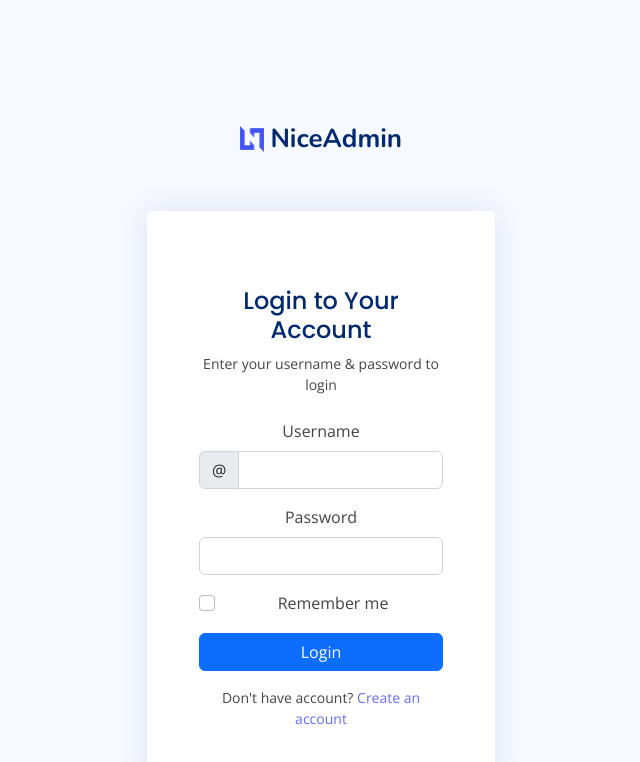
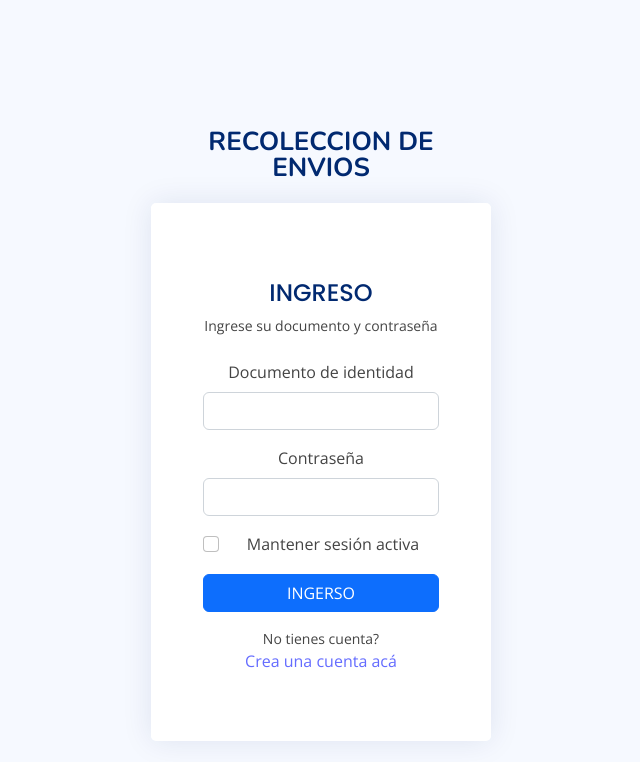
Before and after one commit to Mottaric/Ciclo4, a React (Vite) app: page / in a window 1280 px wide. Shown: the top 762 px of the page, without its empty margins (319-959 px from the left). Built offline with nearby package versions, Linux system fonts and the light colour scheme.

Commit message:
Cambios Nov 21

```diff
--- a/src/login.jsx
+++ b/src/login.jsx
@@ -7,10 +7,10 @@ const Login = () => {
             <div className="row justify-content-center">
             <div className="col-lg-4 col-md-6 d-flex flex-column align-items-center justify-content-center">
 
-                <div className="d-flex justify-content-center py-4">
-                <a href="index.html" className="logo d-flex align-items-center w-auto">
-                    <img src="assets/img/logo.png" alt=""/>
-                    <span className="d-none d-lg-block">NiceAdmin</span>
+                <div className="d-flex justify-content-center py-8">
+                <a href="/" className="logo d-flex align-items-center w-auto">
+                    {/*<!-- <img src="assets/img/logo.png" alt=""/>-->*/}
+                    <span className="d-none d-lg-block">RECOLECCION DE ENVIOS</span>
                 </a>
                 </div>{/*<!-- End Logo -->*/}
 
@@ -19,38 +19,39 @@ const Login = () => {
                 <div className="card-body">
 
                     <div className="pt-4 pb-2">
-                    <h5 className="card-title text-center pb-0 fs-4">Login to Your Account</h5>
-                    <p className="text-center small">Enter your username & password to login</p>
+                    <h5 className="card-title text-center pb-0 fs-4">INGRESO</h5>
+                    <p className="text-center small">Ingrese su documento y contraseña</p>
                     </div>
 
-                    <form className="row g-3 needs-validation" novalidate>
+                    <form className="row g-3 needs-validation" noValidate>
 
                     <div className="col-12">
-                        <label for="yourUsername" className="form-label">Username</label>
+                        <label for="yourUsername" className="form-label">Documento de identidad</label>
                         <div className="input-group has-validation">
-                        <span className="input-group-text" id="inputGroupPrepend">@</span>
+                        {/*<!--<span className="input-group-text" id="inputGroupPrepend">@</span>-->*/}
                         <input type="text" name="username" className="form-control" id="yourUsername" required />
-                        <div className="invalid-feedback">Please enter your username.</div>
+                        <div className="invalid-feedback">Ingrese su usuario.</div>
                         </div>
                     </div>
 
                     <div className="col-12">
-                        <label for="yourPassword" className="form-label">Password</label>
+                        <label for="yourPassword" className="form-label">Contraseña</label>
                         <input type="password" name="password" className="form-control" id="yourPassword" required />
-                        <div className="invalid-feedback">Please enter your password!</div>
+                        <div className="invalid-feedback">Ingerse su contraseña</div>
                     </div>
 
                     <div className="col-12">
                         <div className="form-check">
                         <input className="form-check-input" type="checkbox" name="remember" value="true" id="rememberMe" />
-                        <label className="form-check-label" for="rememberMe">Remember me</label>
+                        <label className="form-check-label" for="rememberMe">Mantener sesión activa</label>
                         </div>
                     </div>
                     <div className="col-12">
-                        <button className="btn btn-primary w-100" type="submit">Login</button>
+                        <button className="btn btn-primary w-100" type="submit">INGERSO</button>
                     </div>
                     <div className="col-12">
-                        <p className="small mb-0">Don't have account? <a href="pages-register.html">Create an account</a></p>
+                        <p className="small mb-0">No tienes cuenta?</p>
+                        <p><a href="/registro">Crea una cuenta acá</a></p>
                     </div>
                     </form>
 
--- a/src/registro.jsx
+++ b/src/registro.jsx
@@ -9,9 +9,8 @@ const Registro = () => {
             <div className="col-lg-4 col-md-6 d-flex flex-column align-items-center justify-content-center">
 
                 <div className="d-flex justify-content-center py-4">
-                <a href="index.html" className="logo d-flex align-items-center w-auto">
-                    <img src="assets/img/logo.png" alt=""/>
-                    <span className="d-none d-lg-block">NiceAdmin</span>
+                <a href="#" className="logo d-flex align-items-center w-auto">
+                   <span className="d-none d-lg-block">RECOLECCIÓN DE ENVÍOS</span>
                 </a>
                 </div>{/*<!-- End Logo -->*/}
 
@@ -20,50 +19,56 @@ const Registro = () => {
                 <div className="card-body">
 
                     <div className="pt-4 pb-2">
-                    <h5 className="card-title text-center pb-0 fs-4">Create an Account</h5>
-                    <p className="text-center small">Enter your personal details to create account</p>
+                    <h5 className="card-title text-center pb-0 fs-4">Formulario de registro</h5>
+                    {/*<!--<p className="text-center small">Ingresa tus datos personales</p>-->*/}
                     </div>
 
                     <form className="row g-3 needs-validation" noValidate>
                     <div className="col-12">
-                        <label for="yourName" className="form-label">Your Name</label>
+                        <label for="yourName" className="form-label">Nombre</label>
                         <input type="text" name="name" className="form-control" id="yourName" required/>
                         <div className="invalid-feedback">Please, enter your name!</div>
                     </div>
 
                     <div className="col-12">
-                        <label for="yourEmail" className="form-label">Your Email</label>
-                        <input type="email" name="email" className="form-control" id="yourEmail" required/>
+                        <label for="yourId" className="form-label">Documento de identidad</label>
+                        <input type="text" name="docId" className="form-control" id="yourId" required/>
                         <div className="invalid-feedback">Please enter a valid Email adddress!</div>
                     </div>
 
                     <div className="col-12">
-                        <label for="yourUsername" className="form-label">Username</label>
+                        <label for="yourPassword" className="form-label">Contraseña</label>
+                        <input type="password" name="password" className="form-control" id="yourPassword" required/>
+                        <div className="invalid-feedback">Please enter your password!</div>
+                    </div>
+
+                    <div className="col-12">
+                        <label for="yourEmail" className="form-label">Email</label>
                         <div className="input-group has-validation">
-                        <span className="input-group-text" id="inputGroupPrepend">@</span>
-                        <input type="text" name="username" className="form-control" id="yourUsername" required/>
+                        <input type="email" name="email" className="form-control" id="yourEmail" required/>
                         <div className="invalid-feedback">Please choose a username.</div>
                         </div>
                     </div>
 
                     <div className="col-12">
-                        <label for="yourPassword" className="form-label">Password</label>
-                        <input type="password" name="password" className="form-control" id="yourPassword" required/>
-                        <div className="invalid-feedback">Please enter your password!</div>
+                        <label for="yourPhone" className="form-label">Teléfono</label>
+                        <input type="text" name="telefono" className="form-control" id="yourPhone" required/>
+                        <div className="invalid-feedback">Please, enter your phone!</div>
                     </div>
 
                     <div className="col-12">
                         <div className="form-check">
                         <input className="form-check-input" name="terms" type="checkbox" value="" id="acceptTerms" required/>
-                        <label className="form-check-label" for="acceptTerms">I agree and accept the <a href="#">terms and conditions</a></label>
+                        <label className="form-check-label" for="acceptTerms">Acepto los <a href="#">términos y condiciones</a></label>
                         <div className="invalid-feedback">You must agree before submitting.</div>
                         </div>
                     </div>
                     <div className="col-12">
-                        <button className="btn btn-primary w-100" type="submit">Create Account</button>
+                        <button className="btn btn-primary w-100" type="submit">Registro</button>
                     </div>
                     <div className="col-12">
-                        <p className="small mb-0">Already have an account? <a href="pages-login.html">Log in</a></p>
+                        <p className="small mb-0">¿Ya tienes cuenta?</p>
+                        <p> <a href="/login">Ingresa aquí</a></p>
                     </div>
                     </form>
 
```
